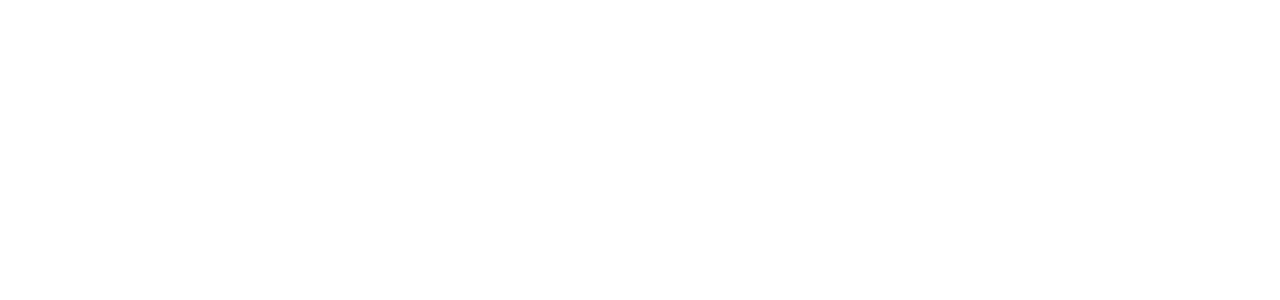
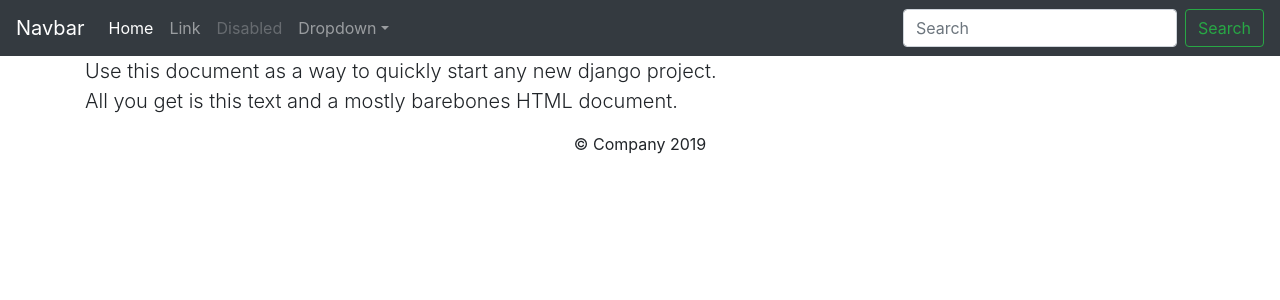
Before and after one commit to djaszak/raid_roster_planner, a Django app: page / in a window 1280 px wide. Before the commit the part shown is empty. Shown: the top 300 px of the page. Run offline with Django 3.2, Linux system fonts and the light colour scheme; some libraries are stand-ins or nearby versions.

Commit message:
adds basic templates

```diff
--- /dev/null
+++ b/raid_roster_planner/raid_roster_drf/templates/raid_roster_drf/base.html
@@ -0,0 +1,88 @@
+{% load static %}
+
+<html>
+
+<head>
+  <title>Django Bootstrap Starter Template</title>
+  <meta charset="utf-8">
+    <meta name="viewport" content="width=device-width, initial-scale=1, shrink-to-fit=no">
+    <meta name="description" content="">
+    <meta name="author" content="">
+    <link rel="icon" href="favicon.ico">
+
+    <!-- Bootstrap CDN -->
+    <link href="https://stackpath.bootstrapcdn.com/bootstrap/4.2.1/css/bootstrap.min.css" rel="stylesheet" integrity="sha384-GJzZqFGwb1QTTN6wy59ffF1BuGJpLSa9DkKMp0DgiMDm4iYMj70gZWKYbI706tWS" crossorigin="anonymous">
+
+    <!-- Custom styles for this template -->
+    <link href="{% static 'starter-template.css' %}" rel="stylesheet">
+
+</head>
+
+<body>
+
+  <!-- Top Navigation -->
+  <nav class="navbar navbar-expand-md navbar-dark bg-dark fixed-top">
+      <a class="navbar-brand" href="#">Navbar</a>
+      <button class="navbar-toggler" type="button" data-toggle="collapse" data-target="#navbarsExampleDefault" aria-controls="navbarsExampleDefault" aria-expanded="false" aria-label="Toggle navigation">
+        <span class="navbar-toggler-icon"></span>
+      </button>
+
+      <div class="collapse navbar-collapse" id="navbarsExampleDefault">
+        <ul class="navbar-nav mr-auto">
+          <li class="nav-item active">
+            <a class="nav-link" href="#">Home <span class="sr-only">(current)</span></a>
+          </li>
+          <li class="nav-item">
+            <a class="nav-link" href="#">Link</a>
+          </li>
+          <li class="nav-item">
+            <a class="nav-link disabled" href="#">Disabled</a>
+          </li>
+          <li class="nav-item dropdown">
+            <a class="nav-link dropdown-toggle" href="#" id="dropdown01" data-toggle="dropdown" aria-haspopup="true" aria-expanded="false">Dropdown</a>
+            <div class="dropdown-menu" aria-labelledby="dropdown01">
+              <a class="dropdown-item" href="#">Action</a>
+              <a class="dropdown-item" href="#">Another action</a>
+              <a class="dropdown-item" href="#">Something else here</a>
+            </div>
+          </li>
+        </ul>
+        <form class="form-inline my-2 my-lg-0">
+          <input class="form-control mr-sm-2" type="text" placeholder="Search" aria-label="Search">
+          <button class="btn btn-outline-success my-2 my-sm-0" type="submit">Search</button>
+        </form>
+      </div>
+    </nav>
+
+
+  <!-- Main Container -->
+  <main role="main" class="container">
+
+      <div class="starter-template">
+        {% block content %}
+        {% endblock %}
+      </div>
+
+  </main><!-- /.container -->
+
+
+  <!-- Footer -->
+  <footer class="container text-center">
+    <p>&copy; Company 2019</p>
+  </footer>
+
+
+  <!-- JQuery -->
+  <script
+  src="https://code.jquery.com/jquery-3.3.1.slim.min.js"
+  integrity="sha256-3edrmyuQ0w65f8gfBsqowzjJe2iM6n0nKciPUp8y+7E="
+  crossorigin="anonymous"></script>
+
+  <!-- Complete Bootstrap JavaScript Bundle -->
+  <script src="https://stackpath.bootstrapcdn.com/bootstrap/4.2.1/js/bootstrap.bundle.min.js" integrity="sha384-zDnhMsjVZfS3hiP7oCBRmfjkQC4fzxVxFhBx8Hkz2aZX8gEvA/jsP3eXRCvzTofP" crossorigin="anonymous"></script>
+
+  <!-- Complete Bootstrap JavaScript -->
+  <!-- <script src="https://stackpath.bootstrapcdn.com/bootstrap/4.2.1/js/bootstrap.min.js" integrity="sha384-B0UglyR+jN6CkvvICOB2joaf5I4l3gm9GU6Hc1og6Ls7i6U/mkkaduKaBhlAXv9k" crossorigin="anonymous"></script> -->
+</body>
+
+</html>
--- a/raid_roster_planner/raid_roster_drf/templates/raid_roster_drf/home.html
+++ b/raid_roster_planner/raid_roster_drf/templates/raid_roster_drf/home.html
@@ -1,10 +1,16 @@
-<!DOCTYPE html>
-<html lang="en">
-<head>
-    <meta charset="UTF-8">
-    <title>Title</title>
-</head>
-<body>
+{% extends 'raid_roster_drf/base.html' %}
+{% load static %}
 
-</body>
-</html>
+{% block content %}
+
+{% if demo_list %}
+    {% for demo in demo_list %}
+      <h1>{{ demo.demo_title }}</h1>
+      <p class="lead">{{ demo.demo_description }}</p>
+    {% endfor %}
+    {% else %}
+      <h1>Django Bootstrap starter template</h1>
+      <p class="lead">Use this document as a way to quickly start any new django project.<br>All you get is this text and a mostly barebones HTML document.</p>
+{% endif %}
+
+{% endblock %}
--- a/raid_roster_planner/settings.py
+++ b/raid_roster_planner/settings.py
@@ -24,7 +24,7 @@
 SECRET_KEY = 'm*8&a=%#bbz!vyw9r0m*^&bfjie^r==qdc14k30z+$^qo^b&0z'
 
 # SECURITY WARNING: don't run with debug turned on in production!
-DEBUG = True
+DEBUG = False
 
 ALLOWED_HOSTS = ['rosterplanner.pythonanywhere.com']
 
--- /dev/null
+++ b/raid_roster_planner/settings_dev.py
@@ -0,0 +1,5 @@
+from .settings import *
+
+DEBUG = True
+
+ALLOWED_HOSTS = ['127.0.0.1', 'localhost']
```
